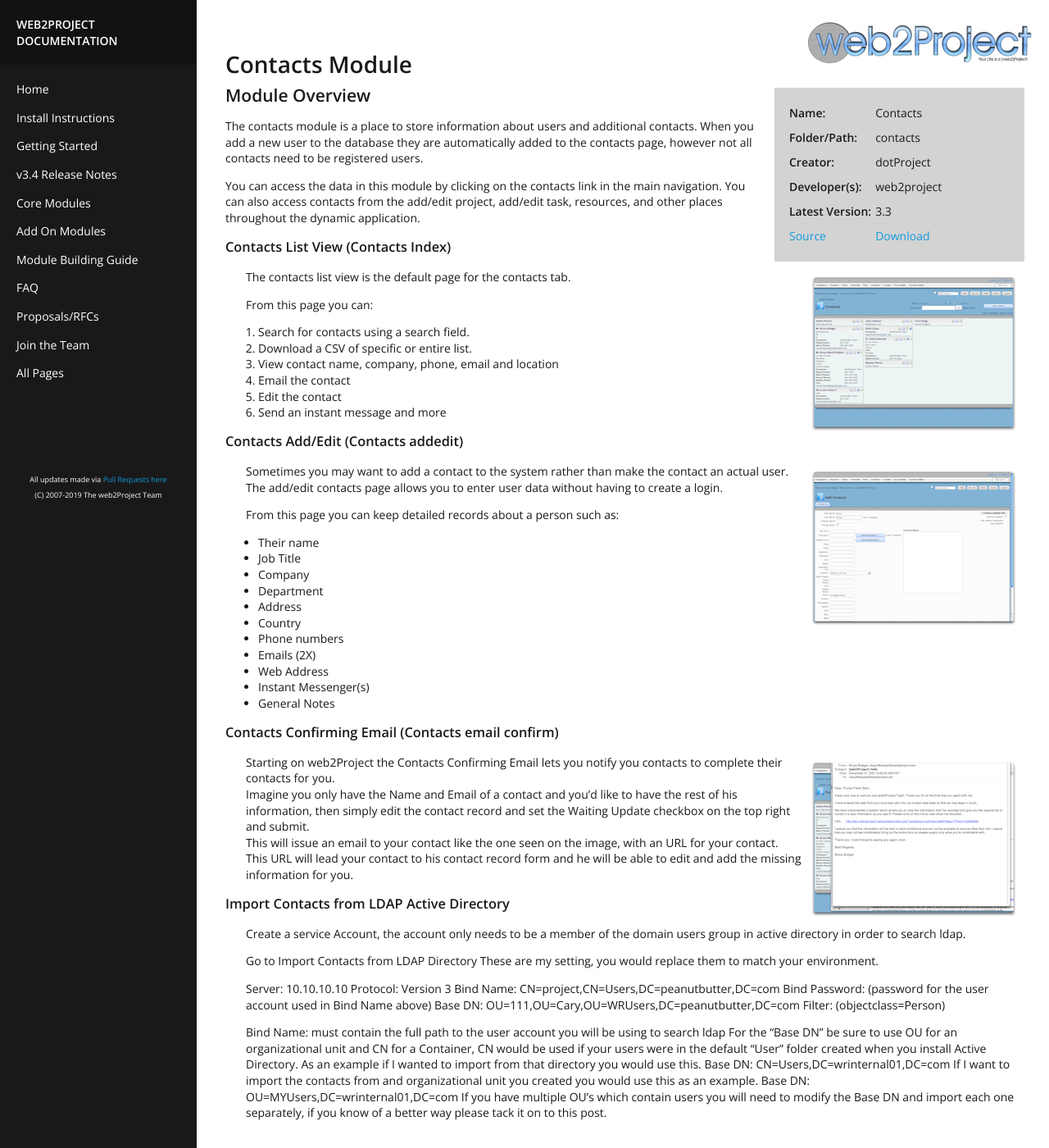
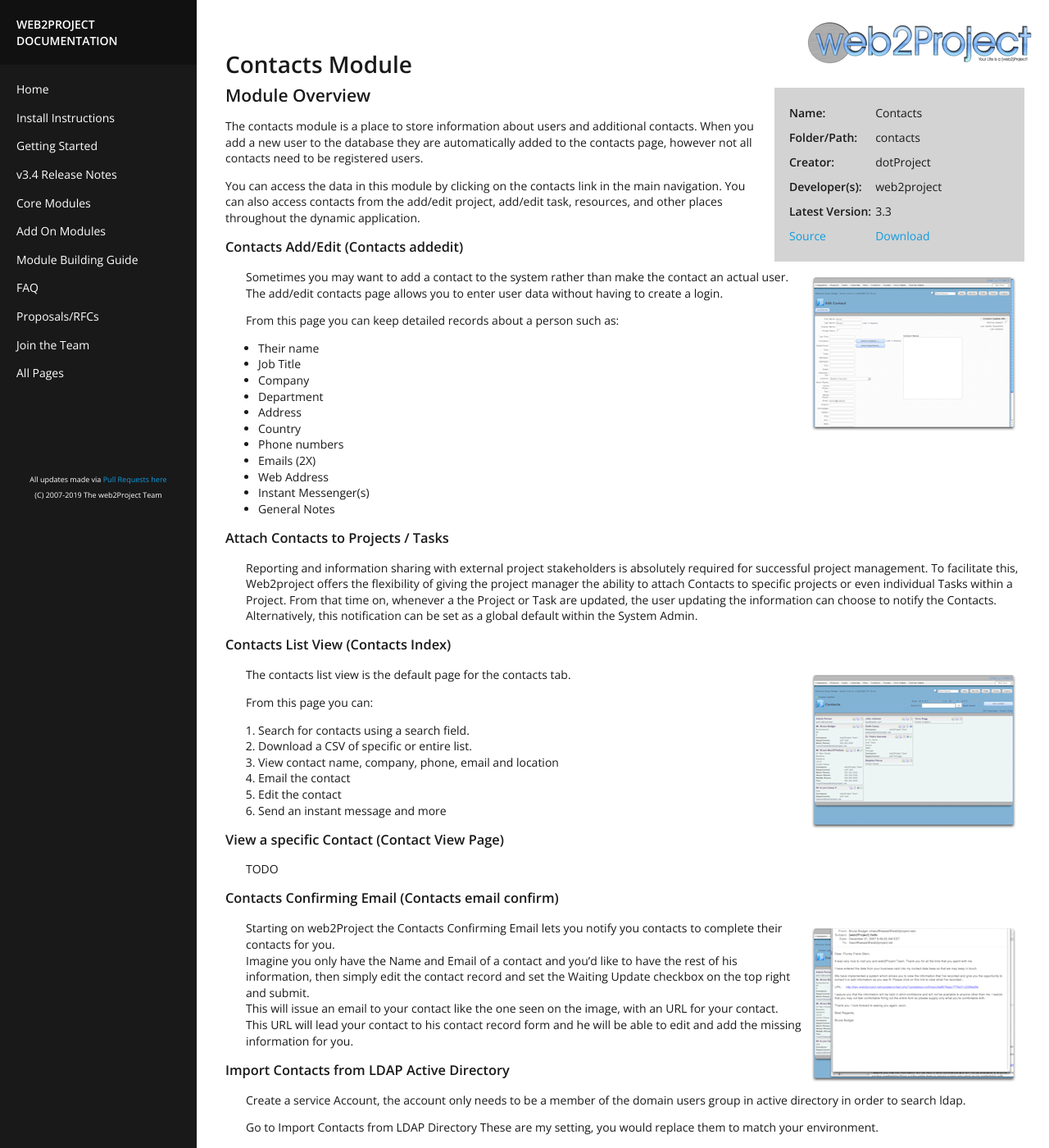
Before and after one commit to web2project/web2project.github.io, a Jekyll site: the page built from _modules/contacts.md, in a window 1280 px wide and 1400 px high. Shown: the whole window at 82% size. Built offline with Jekyll 4.4.1, drawn with Linux system fonts in a browser that asks for light colours.

Commit message:
merged the contacts

```diff
--- a/_modules/contacts.md
+++ b/_modules/contacts.md
@@ -19,21 +19,6 @@ The contacts module is a place to store information about users and additional c
 
 You can access the data in this module by clicking on the contacts link in the main navigation. You can also access contacts from the add/edit project, add/edit task, resources, and other places throughout the dynamic application.
 
-### Contacts List View (Contacts Index)
-
-<a href="/assets/docs/contacts/index.png"><img src="/assets/docs/contacts/thumb-index.png" /></a>
-
-The contacts list view is the default page for the contacts tab.
-
-From this page you can:
-
-1.	Search for contacts using a search field.
-1.	Download a CSV of specific or entire list.
-1.	View contact name, company, phone, email and location
-1.	Email the contact
-1.	Edit the contact
-1.	Send an instant message and more
-
 ### Contacts Add/Edit (Contacts addedit)
 
 <a href="/assets/docs/contacts/addedit.png"><img src="/assets/docs/contacts/thumb-addedit.png" /></a>
@@ -54,6 +39,28 @@ From this page you can keep detailed records about a person such as:
 * Instant Messenger(s)
 * General Notes
 
+### Attach Contacts to Projects / Tasks
+
+Reporting and information sharing with external project stakeholders is absolutely required for successful project management. To facilitate this, Web2project offers the flexibility of giving the project manager the ability to attach Contacts to specific projects or even individual Tasks within a Project. From that time on, whenever a the Project or Task are updated, the user updating the information can choose to notify the Contacts. Alternatively, this notification can be set as a global default within the System Admin.
+
+### Contacts List View (Contacts Index)
+
+<a href="/assets/docs/contacts/index.png"><img src="/assets/docs/contacts/thumb-index.png" /></a>
+
+The contacts list view is the default page for the contacts tab.
+
+From this page you can:
+
+1.	Search for contacts using a search field.
+1.	Download a CSV of specific or entire list.
+1.	View contact name, company, phone, email and location
+1.	Email the contact
+1.	Edit the contact
+1.	Send an instant message and more
+
+### View a specific Contact (Contact View Page)
+
+TODO
 
 ### Contacts Confirming Email (Contacts email confirm)
 
```
